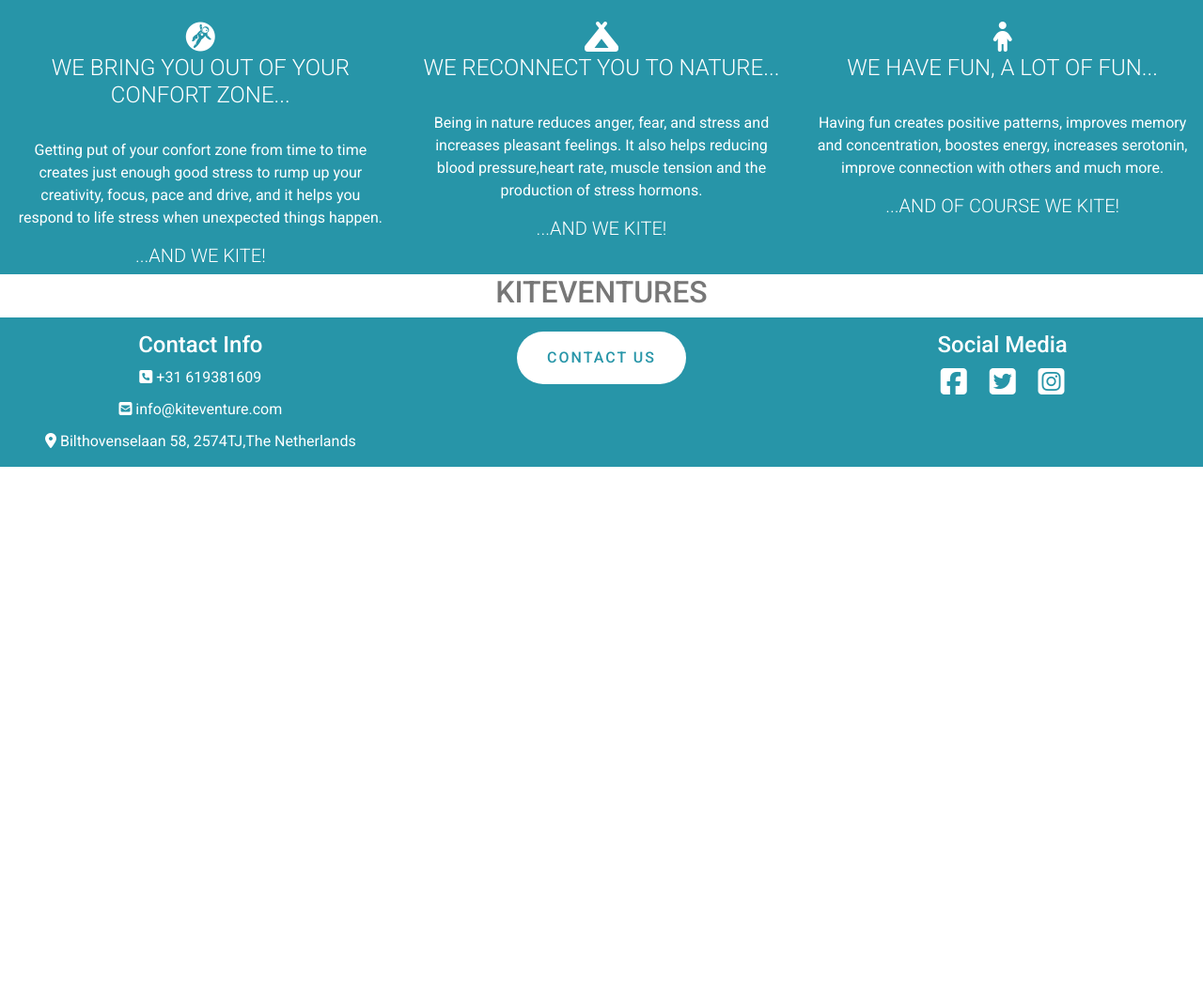
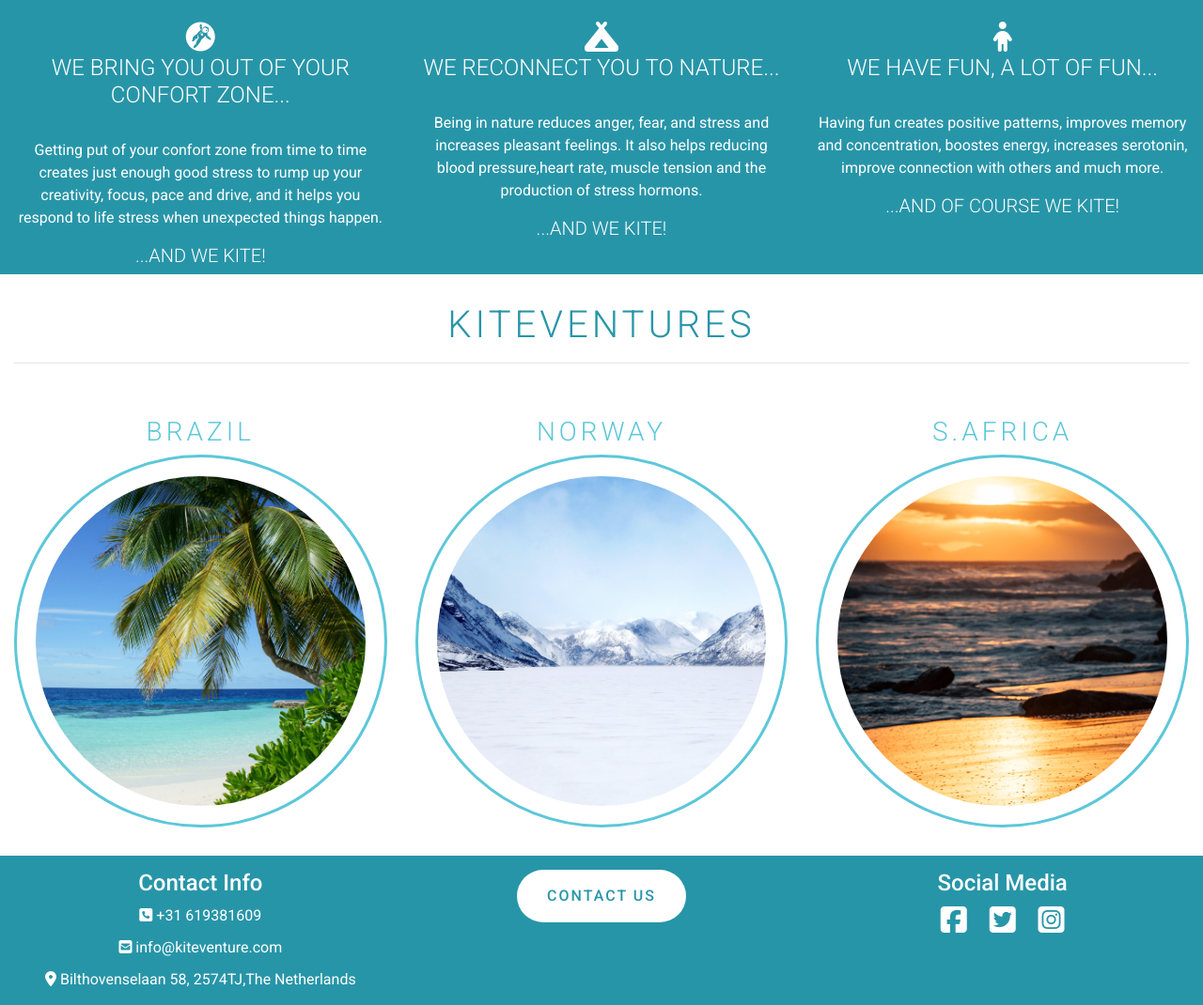
Before and after one commit to CarlosSiendones/KiteVenture-MS1-Project, a plain HTML site: page index.html in a window 1280 px wide. Shown: the part 2063-3133 px from the top of the page at 94% size. Before the commit the page ends 2560 px from the top, so only its background shows below. Drawn offline with nearby package versions, Linux system fonts and the light colour scheme.

Commit message:
Destinations in progress

```diff
--- a/assets/css/style.css
+++ b/assets/css/style.css
@@ -228,6 +228,48 @@ body {
     text-transform: uppercase;
     font-weight: 300;
 }
+
+/*---------------------------------------------Destinations*/
+.destinations-header {
+    margin-top: 30px;
+}
+
+.content-destinations-heading {
+    font-weight: 300;
+    font-size: 250%;
+    color: #2795a8;
+    letter-spacing: 4px;
+}
+.destination-row-position {
+    margin-bottom: 30px;
+}
+.content-destinations-sub-heading {
+    font-weight: 300;
+    text-align: center;
+    color: #5dc7d9;
+    letter-spacing: 4px;
+    margin-top: 40px;
+}
+.destination-circle-container {
+    width: 100%;
+    height: auto;
+    padding: 10px;
+    border-style: solid;
+    border-color: #5dc7d9;
+    border-width: 3px;
+    border-radius: 50%;
+}
+
+
+.destination-img {
+    max-width: 100%;
+    height: auto;
+    border-radius: 50%;
+    padding: 10px;
+}
+
+
+
 /*---------------------------------------------Footer*/
 
 .style-footer{
--- a/index.html
+++ b/index.html
@@ -51,7 +51,7 @@
     <section>
         <div class="container-fluid">
             <div class="row">
-                <div class="col-sm-6 about-align">
+                <div class="col-sm-6">
                     <h3 class="text-important content-heading">Adventure is within us</h3>
                     <hr>
                     <p class="about-us-p">At <strong class="strong-text">KiteVenture</strong> we want to bring out the adventurer every kitesurfer have inside, and push it to the next level.</p>
@@ -144,13 +144,39 @@
     </section>
     <!-- Destinations -->
     <section>
-        <div class="container-fluid">
-            <h2 class="destinations-heading text-important">KiteVentures</h2>
-            <div class="row">
+        <div class="container-fluid destinations-header">
+            <h2 class="content-destinations-heading text-important">
+                KiteVentures
+            </h2><hr>
+            <div class="row destination-row-position">
                 <div class="col-sm-4">
-
+                    <h3 class="content-destinations-sub-heading">BRAZIL</h3>
+                    <div class="destination-circle-container">
+                        <a href="contact.html">
+                            <img src="assets/images/Brazil-pedro-monteiro-HfIex7qwTlI-unsplash (1).jpg" class="destination-img" alt="Brazil beach">
+                        </a>
+                    </div>
+                </div>
+                <div class="col-sm-4">
+                    <h3 class="content-destinations-sub-heading">NORWAY</h3>
+                    <div class="destination-circle-container">
+                        <a href="contact.html">
+                            <img src="assets/images/Norway-francesca-hotchin-FN-cedy6NHA-unsplash (1).jpg" class="destination-img" alt="Norway mountains">
+                        </a>
+                    </div>
+                </div>
+                <div class="col-sm-4">
+                    <h3 class="content-destinations-sub-heading">S.AFRICA</h3>
+                    <div class="destination-circle-container">
+                        <a href="contact.html">
+                            <img src="assets/images/South-Africa-stephan-louis - j9VIhTONjA-unsplash.jpg" class="destination-img" alt="South Africa sunset">
+                        </a>
+                    </div>
                 </div>
             </div>
+        </div>
+
+
         </div>
     </section>
     <!--contact social media-->
```
Also changed, not shown: assets/images/Brazil-pedro-monteiro-HfIex7qwTlI-unsplash (1).jpg (added), assets/images/Norway-francesca-hotchin-FN-cedy6NHA-unsplash (1).jpg (added), assets/images/South-Africa-stephan-louis - j9VIhTONjA-unsplash.jpg (added).
